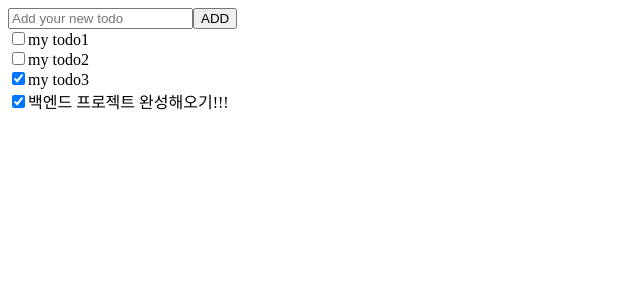
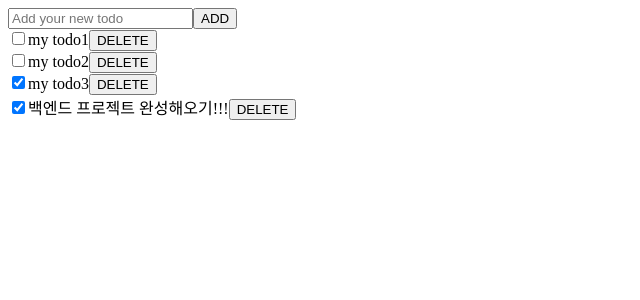
Before and after one commit to hoonsdev/sesac-ydp5-todo, a React (Create React App) app in the folder client/: page / in a window 1280 px wide. Shown: the top 300 px of the page, without its empty margins (0-640 px from the left). Built offline with nearby package versions, Linux system fonts and the light colour scheme.

Commit message:
feat: todo 하나 삭제하기

```diff
--- a/client/src/App.js
+++ b/client/src/App.js
@@ -30,11 +30,15 @@ function App() {
     newItem.done = false;
     setTodoItems([...todoItems, newItem]);
   };
+  const deleteItem = (id) => {
+    const newTodoItems = todoItems.filter((item) => item.id !== id);
+    setTodoItems(newTodoItems);
+  };
   return (
     <div className="App">
       <AddTodo addItem={addItem} />
-      {todoItems.map((item) => {
-        return <Todo key={item.id} item={item} />;
+      {todoItems.map((item, idx) => {
+        return <Todo key={item.id} item={item} deleteItem={deleteItem} />;
       })}
     </div>
   );
--- a/client/src/components/Todo.js
+++ b/client/src/components/Todo.js
@@ -1,7 +1,11 @@
 import React from 'react';
 
-export default function Todo({ item }) {
+export default function Todo({ item, deleteItem }) {
   const { id, title, done } = item;
+
+  const onDeleteButtonClick = () => {
+    deleteItem(id);
+  };
   return (
     <div>
       <input
@@ -11,6 +15,7 @@ export default function Todo({ item }) {
         defaultChecked={done}
       />
       <label htmlFor={`todo${id}`}>{title}</label>
+      <button onClick={onDeleteButtonClick}>DELETE</button>
     </div>
   );
 }
```
